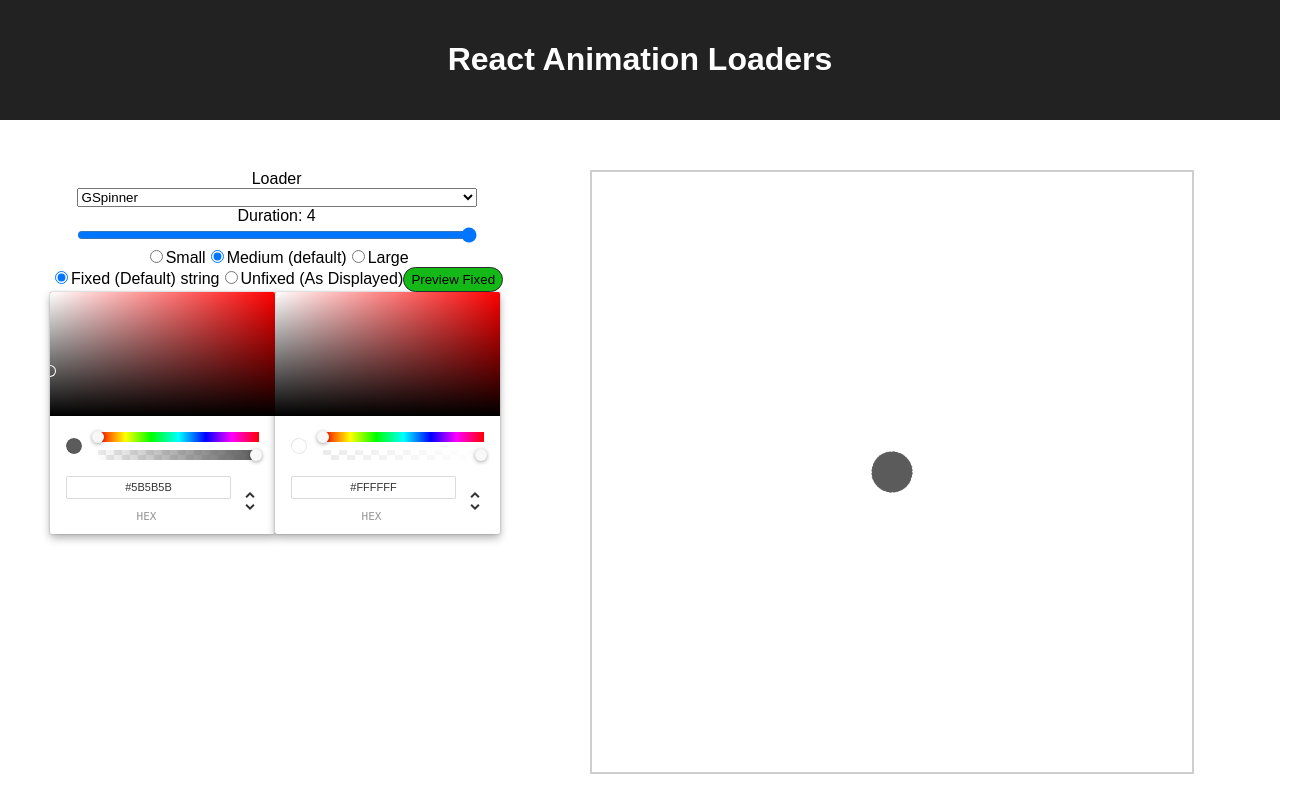
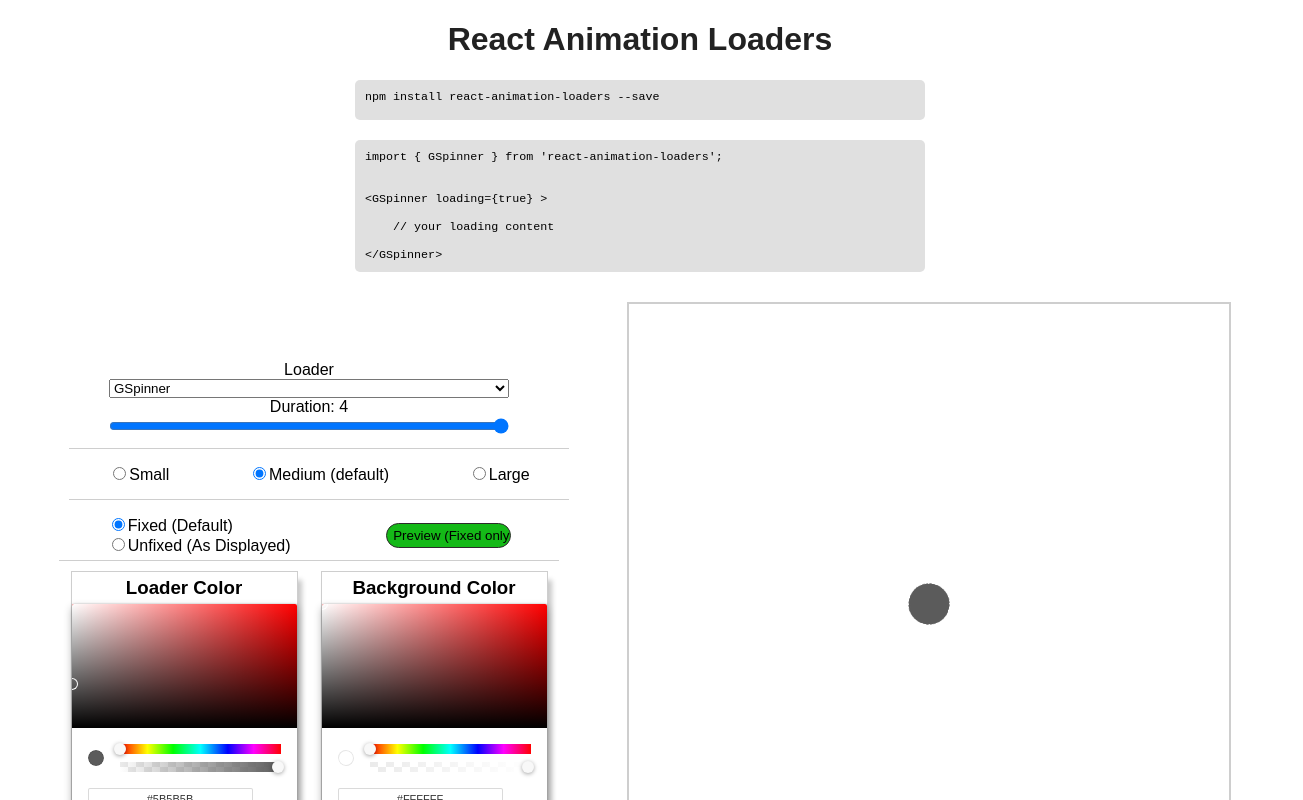
Before and after one commit to jefabrah/react-animation-loaders, a React (Create React App) app: page / in a window 1280 px wide. Shown: the top 800 px of the page, 1303 px wide, since content can reach past the window. Built offline with nearby package versions, Linux system fonts and the light colour scheme.

Commit message:
Code preview (#16)
* loader snippet & styling

* controls and preview styling

```diff
--- a/src/App.js
+++ b/src/App.js
@@ -7,6 +7,7 @@ import LoaderSize from './demo_components/LoaderSize';
 import LoaderColor from './demo_components/LoaderColor';
 import BackgroundColor from './demo_components/BackgroundColor';
 import LoaderFixed from './demo_components/LoaderFixed';
+import LoaderSnippet from './demo_components/LoaderSnippet';
 
 import Blotty from './loaders/Blotty';
 import GSpinner from './loaders/GSpinner';
@@ -33,7 +34,7 @@ class App extends Component {
       activeDuration: getDefaultDuration(defaultLoader),
       activeSize: 'md',
       activeLoaderColor: getDefaultLoaderColors(defaultLoader)[0],
-      activeBackgroundColor: '#fff',
+      activeBackgroundColor: '#ffffff',
       isFixed: 'true',
       preview: false
     };
@@ -107,23 +108,42 @@ class App extends Component {
   }
 
   render() {
-    const activeLoader = this.state.activeLoader;
-    const duration = this.state.activeDuration;
+    const {
+      activeLoader, activeDuration, activeSize,
+      activeBackgroundColor, activeLoaderColor,
+      isFixed
+    } = this.state;
 
     return (
       <div className="App">
-        <div className="App-header">
-            <h1>React Animation Loaders</h1>
-        </div>
+
+        <h1 className="App-header">React Animation Loaders</h1>
+
+        <LoaderSnippet name={activeLoader} size={activeSize}
+          duration={activeDuration} isFixed={isFixed}
+          loaderColor={activeLoaderColor}
+          backgroundColor={activeBackgroundColor}/>
+
+        <div className="preview-controller-wrapper">
           <div className="controls">
             <LoaderSelect setLoader={this.handleActiveLoader}
             activeLoader={activeLoader}/>
             <LoaderDurationInput onDurationChange={this.handleSliderChange}
-            duration={duration} activeLoader={activeLoader}/>
-          <LoaderSize setSize={this.handleSizeChange} size={this.state.activeSize} />
-          <LoaderFixed setFixed={this.handleFixed} isFixed={this.state.isFixed} renderFixed={this.handlePreview}/>
-          <LoaderColor setColor={this.handleLoaderColorChange} color={this.state.activeLoaderColor}/>
-          <BackgroundColor setColor={this.handleBackgroundColorChange} color={this.state.activeBackgroundColor}/>
+              duration={activeDuration} activeLoader={activeLoader}/>
+
+            <LoaderSize setSize={this.handleSizeChange} size={activeSize} />
+
+            <LoaderFixed setFixed={this.handleFixed} isFixed={isFixed} renderFixed={this.handlePreview}/>
+            <div className="color-pickers">
+              <div className="color-picker">
+                <h3>Loader Color</h3>
+                <LoaderColor setColor={this.handleLoaderColorChange} color={activeLoaderColor}/>
+              </div>
+              <div className="color-picker">
+                <h3>Background Color</h3>
+                <BackgroundColor setColor={this.handleBackgroundColorChange} color={activeBackgroundColor}/>
+              </div>
+            </div>
           </div>
 
           {/* LOADERS */}
@@ -131,42 +151,42 @@ class App extends Component {
 
               {/* G Spinner */}
             <GSpinner loading={activeLoader === 'GSpinner'}
-            loaderColor={this.state.activeLoaderColor}
-            isFixed={this.state.isFixed === 'true' && this.state.preview}
-            backgroundColor={this.state.activeBackgroundColor}
-            duration={duration} size={this.state.activeSize}>
+              loaderColor={activeLoaderColor}
+              isFixed={isFixed === 'true' && this.state.preview}
+              backgroundColor={activeBackgroundColor}
+              duration={activeDuration} size={activeSize}>
               <span></span>
             </GSpinner>
 
             {/* Blotty */}
             <Blotty loading={activeLoader === 'Blotty'}
-            loaderColor={this.state.activeLoaderColor}
-            isFixed={this.state.isFixed === 'true' && this.state.preview}
-            backgroundColor={this.state.activeBackgroundColor}
-            duration={duration} size={this.state.activeSize}>
+              loaderColor={activeLoaderColor}
+              isFixed={isFixed === 'true' && this.state.preview}
+              backgroundColor={activeBackgroundColor}
+              duration={activeDuration} size={activeSize}>
               <span></span>
             </Blotty>
 
             {/* Pulse */}
             <Pulse loading={activeLoader === 'Pulse'}
-            loaderColor={this.state.activeLoaderColor}
-            isFixed={this.state.isFixed === 'true' && this.state.preview}
-            backgroundColor={this.state.activeBackgroundColor}
-            duration={duration} size={this.state.activeSize}>
+              loaderColor={activeLoaderColor}
+              isFixed={isFixed === 'true' && this.state.preview}
+              backgroundColor={activeBackgroundColor}
+              duration={activeDuration} size={activeSize}>
               <span></span>
             </Pulse>
 
             {/* AMCDots */}
             <AMCDots loading={activeLoader === 'AMCDots'}
-            loaderColor={this.state.activeLoaderColor}
-            isFixed={this.state.isFixed === 'true' && this.state.preview}
-            backgroundColor={this.state.activeBackgroundColor}
-            duration={duration} size={this.state.activeSize}>
+              loaderColor={activeLoaderColor}
+              isFixed={isFixed === 'true' && this.state.preview}
+              backgroundColor={activeBackgroundColor}
+              duration={activeDuration} size={activeSize}>
               <span></span>
             </AMCDots>
 
           </div>
-
+        </div>
       </div>
     )
   }
--- a/src/demo_components/LoaderFixed.js
+++ b/src/demo_components/LoaderFixed.js
@@ -3,10 +3,11 @@ import React from 'react';
 const LoaderFixed = ({ setFixed, isFixed, renderFixed }) => (
 
   <div className="loader-fixed">
+    <div className="fixed-radios">
       <label>
       <input type="radio" value={true}
               onChange={setFixed} checked={isFixed === 'true'} />
-      Fixed (Default) {typeof isFixed}
+        Fixed (Default)
       </label>
 
       <label>
@@ -14,8 +15,9 @@ const LoaderFixed = ({ setFixed, isFixed, renderFixed }) => (
               onChange={setFixed} checked={isFixed === 'false'} />
         Unfixed (As Displayed)
       </label>
+    </div>
 
-    <input type="button" value="Preview Fixed"
+    <input type="button" value="Preview (Fixed only)"
           onClick={renderFixed} className="btn-preview"/>
   </div>
 )
--- /dev/null
+++ b/src/demo_components/LoaderSnippet.js
@@ -0,0 +1,63 @@
+import React from 'react';
+import getDefaultDuration from './get_default_duration';
+import getDefaultLoaderColors from './get_default_loader_colors';
+
+const LoaderSnippet = ({ name, duration, size, loaderColor, backgroundColor, isFixed }) => {
+  // size
+  if (size && size !== 'md') {
+    size = ` size={'${size}'} `
+  }
+  else {
+    size = '';
+  }
+  // duration
+  if (duration && Number(duration) !== getDefaultDuration(name)) {
+    duration = ` duration={${duration}} `;
+  }
+  else {
+    duration = '';
+  }
+  // fixed
+  if (isFixed === 'false') {
+    isFixed = ` isFixed={false} `;
+  }
+  else {
+    isFixed = '';
+  }
+  // loader color
+  if (loaderColor !== getDefaultLoaderColors(name)[0]) {
+    loaderColor = ` loaderColor={'${loaderColor}'} `;
+  }
+  else {
+    loaderColor = '';
+  }
+  // background color
+  if (backgroundColor && backgroundColor !== '#ffffff') {
+    backgroundColor = ` backgroundColor={'${backgroundColor}'}`;
+  }
+  else {
+    backgroundColor = '';
+  }
+
+  const lineOneBreak = loaderColor || backgroundColor ? '\n' : '';
+
+  const componentSnippet =
+      `import { ${name} } from 'react-animation-loaders';
+
+      \n<${name} loading={true} ${isFixed}${duration}${size}${lineOneBreak}${loaderColor}${backgroundColor}>
+
+    // your loading content \n\n</${name}>`;
+
+  return (
+    <div className="loader-snippet" >
+      <div className="snippet-install">
+        <pre>npm install react-animation-loaders --save</pre>
+      </div>
+      <div className="snippet-component">
+        <pre>{componentSnippet}</pre>
+      </div>
+    </div>
+  )
+}
+
+export default LoaderSnippet;
--- a/src/index.css
+++ b/src/index.css
@@ -9,20 +9,25 @@ body {
 }
 
 .App-header {
-  background-color: #222;
-  height: 100%;
+  color: #222222;
+}
+
+.preview-controller-wrapper {
   padding: 20px;
-  color: white;
+  display: flex;
+  justify-content: space-around;
+  align-items: center;
+  flex-wrap: wrap;
+}
+.loaders, .controls {
+  margin: 10px;
 }
 
 .loaders {
-  padding: 0;
   width: 600px;
   height: 600px;
   background-color: white;
   border: solid 2px #cecece;
-  margin-right: 50px;
-  margin-top: 50px;
   clear: both;
   display: inline-block;
 }
@@ -46,9 +51,19 @@ body {
   color: #0000ff;
 }
 
-
-
-
+.loader-snippet pre {
+  min-height: 20px;
+  width: 550px;
+  padding: 10px;
+  text-align: left;
+  background-color: #e0e0e0;
+  border-radius: 5px;
+  margin: 0 auto;
+  font-size: .9em;
+}
+.loader-snippet div {
+  margin-top: 20px;
+}
 /*
 =================
  LOADER CONTROLS
@@ -56,12 +71,42 @@ body {
  */
 .controls {
   float: left;
-  padding: 50px;
+  padding: 10px;
+  width: 500px;
+}
 
+/* size radio buttons */
+.loader-size {
+  width: 100%;
+  height: 50px;
+  margin: 10px;
+  display: flex;
+  justify-content: space-around;
+  align-items: center;
+  border-top: 1px solid #cecece;
+  border-bottom: 1px solid #cecece;
+}
+
+/* idFixed control */
+.loader-fixed {
+  width: 100%;
+  height: 50px;
+  display: flex;
+  justify-content: space-around;
+  align-items: center;
+  border-bottom: 1px solid #cecece;
+  margin-bottom: 10px;
+}
+
+.fixed-radios {
+  display: flex;
+  flex-direction: column;
+  justify-content: space-between;
+  align-items: flex-start;
 }
 
 .btn-preview {
-  width: 100px;
+  width: 125px;
   height: 25px;
   border-radius: 20px;
   background-color: #14B917;
@@ -69,8 +114,21 @@ body {
 }
 
 /* color pickers */
-.controls > .chrome-picker {
-  float: left;
+.color-pickers {
+  display: flex;
+  justify-content: space-around;
+  align-items: center;
+}
+.color-picker {
+  display: flex;
+  justify-content: space-around;
+  align-items: center;
+  flex-direction: column;
+  border: 1px solid #cecece;
+  box-shadow: 4px 9px 5px rgba(0, 0, 0, 0.22);
+}
+.color-picker h3 {
+  margin: 5px;
 }
 
 /* loader dropdown */
```
Lines whose indentation alone changed are shown as unchanged.
